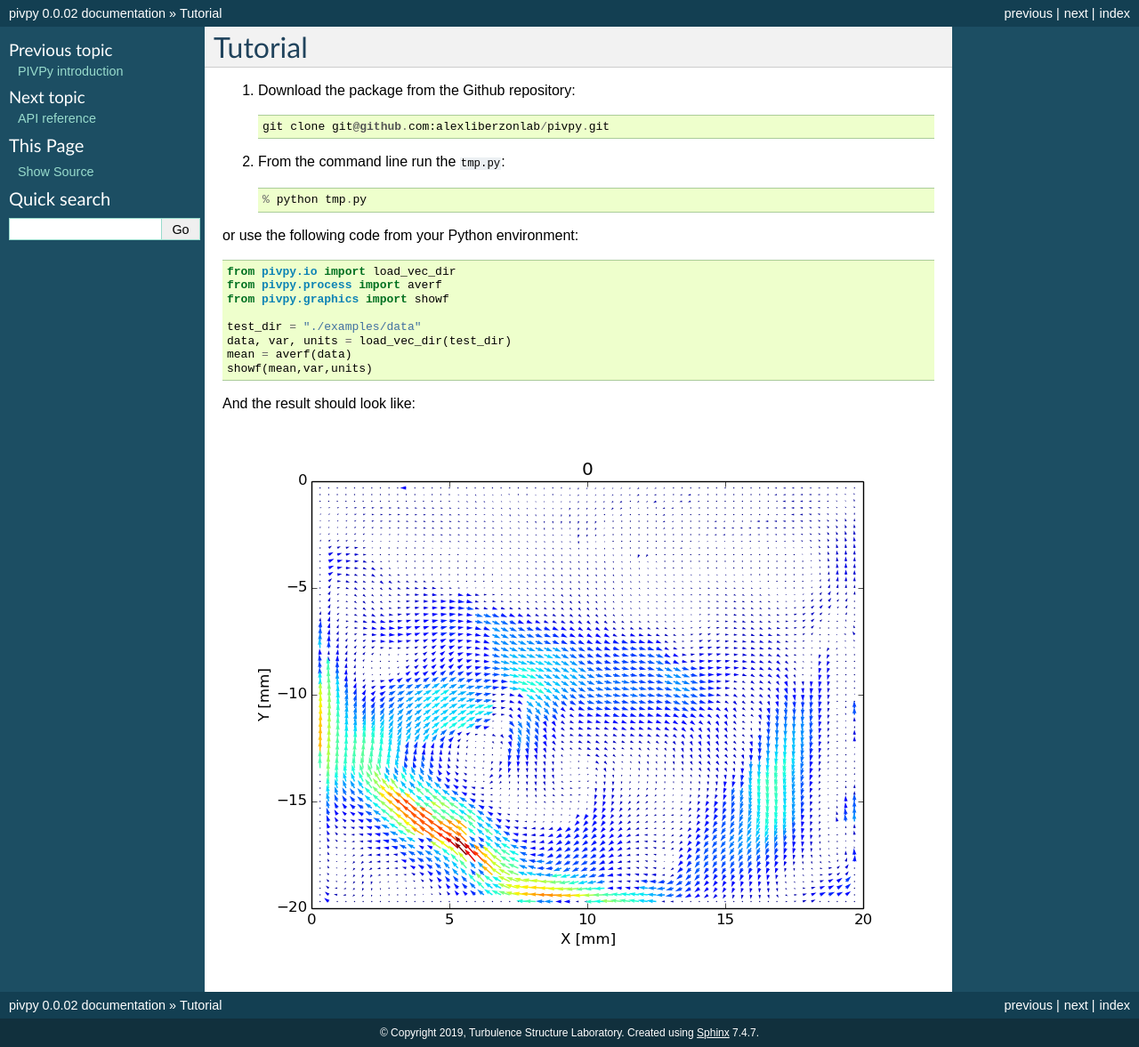
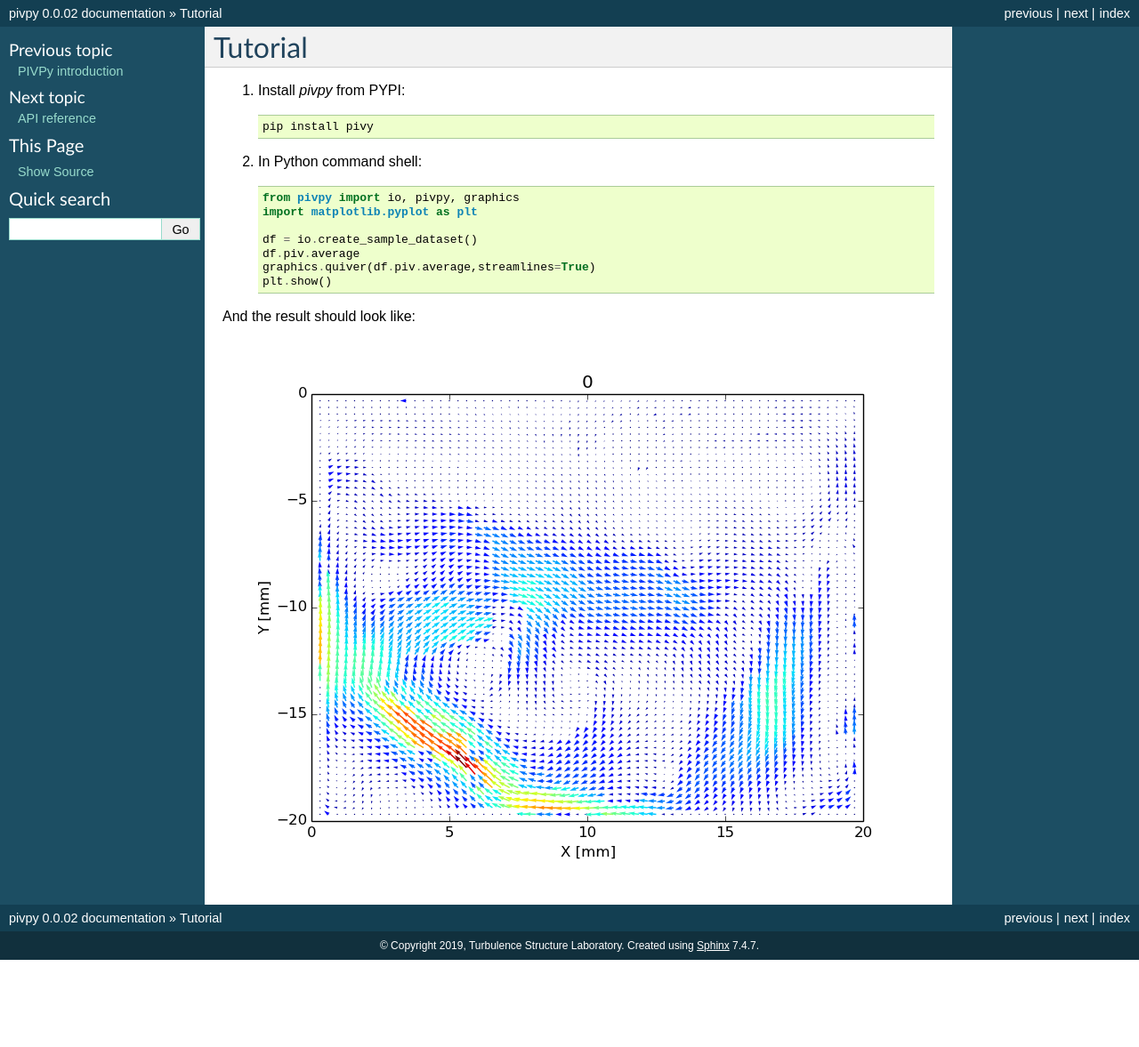
Before and after one commit to alexlib/pivpy, a Sphinx documentation site: the page built from docs/source/tutorial.rst, in a window 1280 px wide. Shown: the whole page at 89% size. Built offline with Sphinx 7.4.7, drawn with Linux system fonts in a browser that asks for light colours; after the commit the page ends 1079 px from its top, so only the background shows below that.

Commit message:
Update tutorial.rst

```diff
--- a/docs/source/tutorial.rst
+++ b/docs/source/tutorial.rst
@@ -3,24 +3,19 @@ Tutorial
 ===================
 
 
-1. Download the package from the Github repository::
+1. Install `pivpy` from PYPI::
 
-	git clone git@github.com:alexliberzonlab/pivpy.git
+	pip install pivy
 
-2. From the command line run the ``tmp.py``::
+2. In Python command shell::
 
-	% python tmp.py
+	from pivpy import io, pivpy, graphics
+	import matplotlib.pyplot as plt
 
-or use the following code from your Python environment::
-
-	from pivpy.io import load_vec_dir
-	from pivpy.process import averf
-	from pivpy.graphics import showf
-
-	test_dir = "./examples/data"
-	data, var, units = load_vec_dir(test_dir)
-	mean = averf(data)
-	showf(mean,var,units)
+	df = io.create_sample_dataset()
+	df.piv.average
+	graphics.quiver(df.piv.average,streamlines=True)
+	plt.show()
 
 
 And the result should look like:
```
